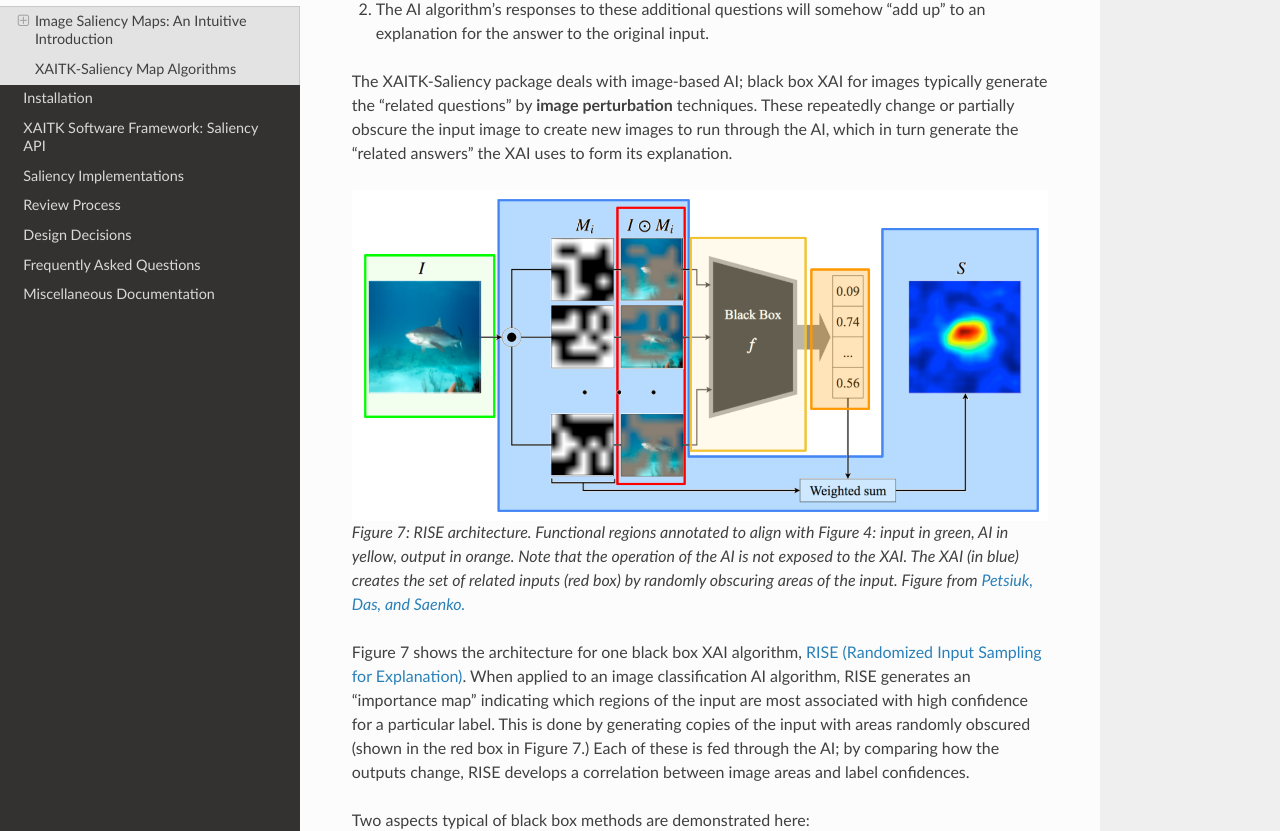
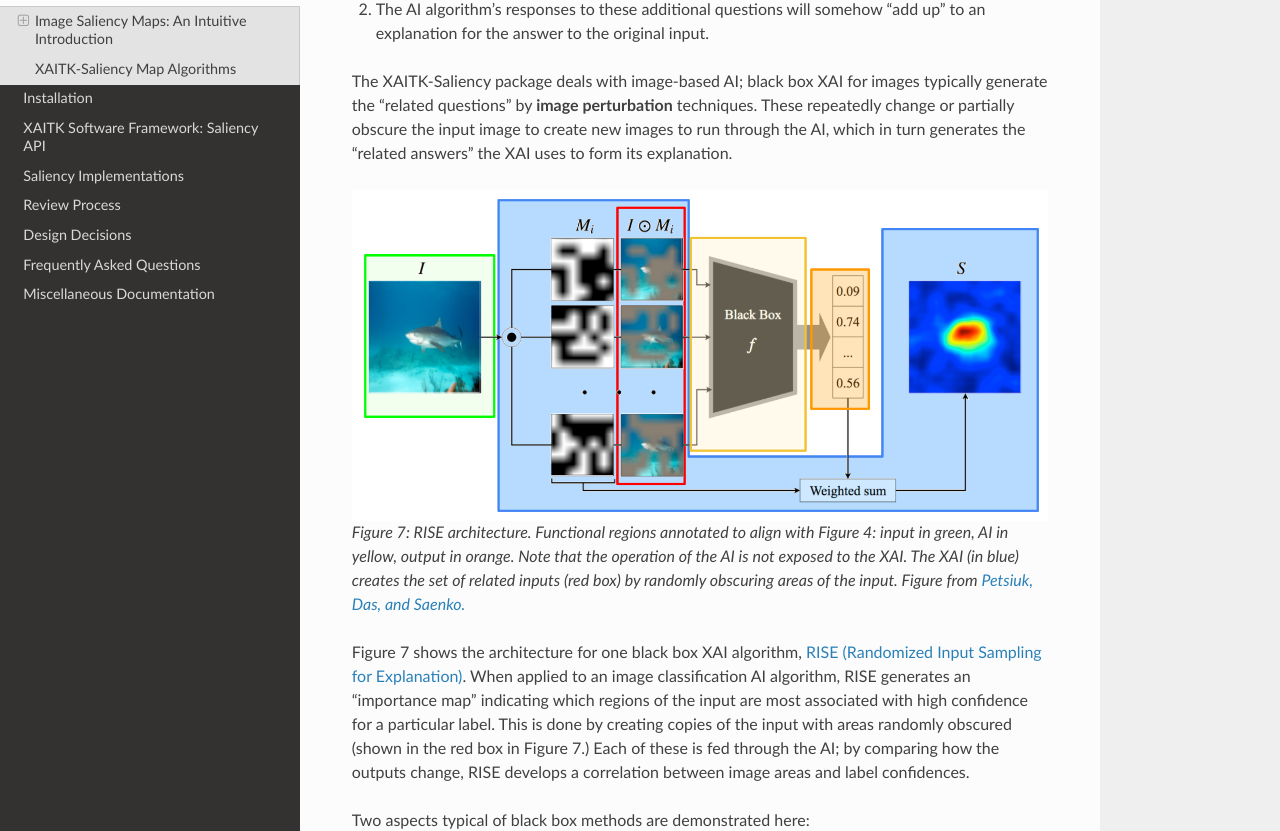
Before and after one commit to XAITK/xaitk-saliency, a Sphinx documentation site: the page built from docs/introduction.rst, in a window 1280 px wide and 1400 px high, scrolled down 5295 px. Shown: the part 162-993 px from the top of the window. Built offline with Sphinx 7.4.7 and the Read the Docs theme 2.0.0, drawn with Linux system fonts in a browser that asks for light colours; pages that are not in the unit, such as notebooks, are missing from menus.

Commit message:
minor tweaks to black box text

```diff
--- a/docs/introduction.rst
+++ b/docs/introduction.rst
@@ -227,7 +227,7 @@ The XAITK-Saliency package deals with image-based AI; black box XAI
 for images typically generate the "related questions" by **image
 perturbation** techniques. These repeatedly change or partially
 obscure the input image to create new images to run through the AI,
-which in turn generate the "related answers" the XAI uses to form its
+which in turn generates the "related answers" the XAI uses to form its
 explanation.
 
 .. figure:: figures/intro-rise-annotated.png
@@ -244,7 +244,7 @@ Figure 7 shows the architecture for one black box XAI algorithm, `RISE
 <https://arxiv.org/abs/1806.07421>`_. When applied to an image
 classification AI algorithm, RISE generates an "importance map"
 indicating which regions of the input are most associated with high
-confidence for a particular label. This is done by generating copies
+confidence for a particular label. This is done by creating copies
 of the input with areas randomly obscured (shown in the red box in
 Figure 7.) Each of these is fed through the AI; by comparing how the
 outputs change, RISE develops a correlation between image areas and
```
